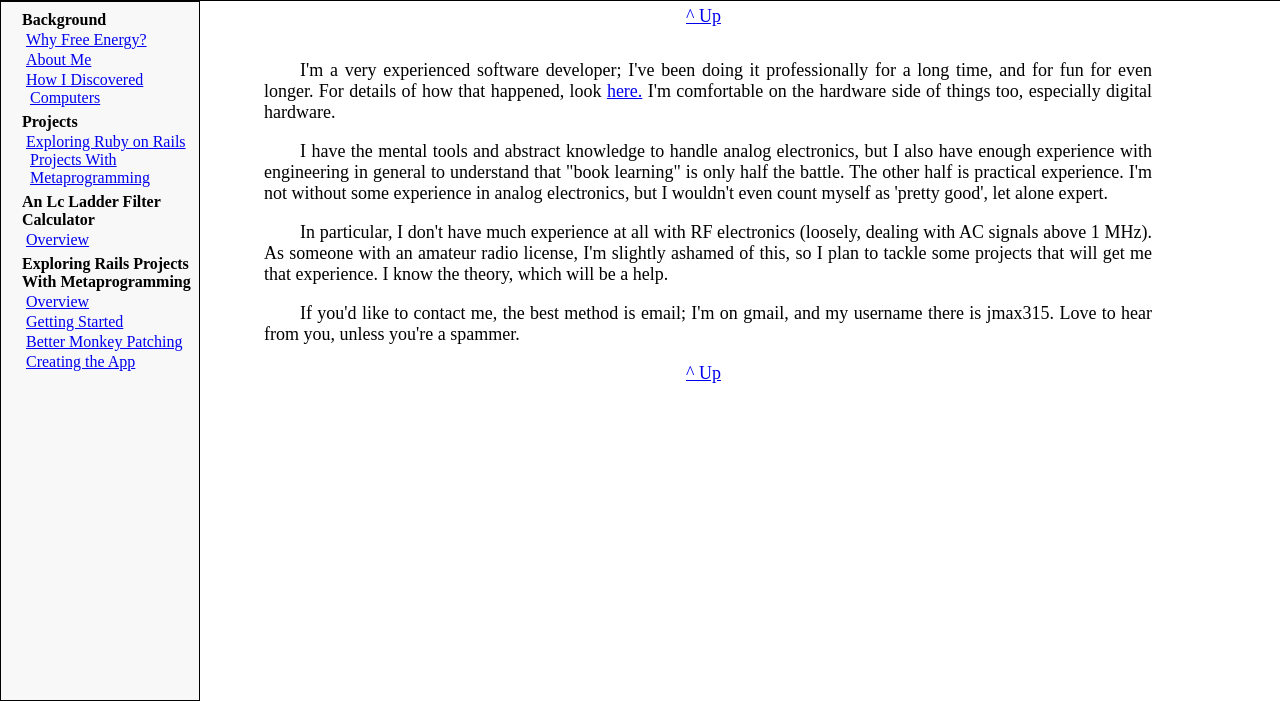
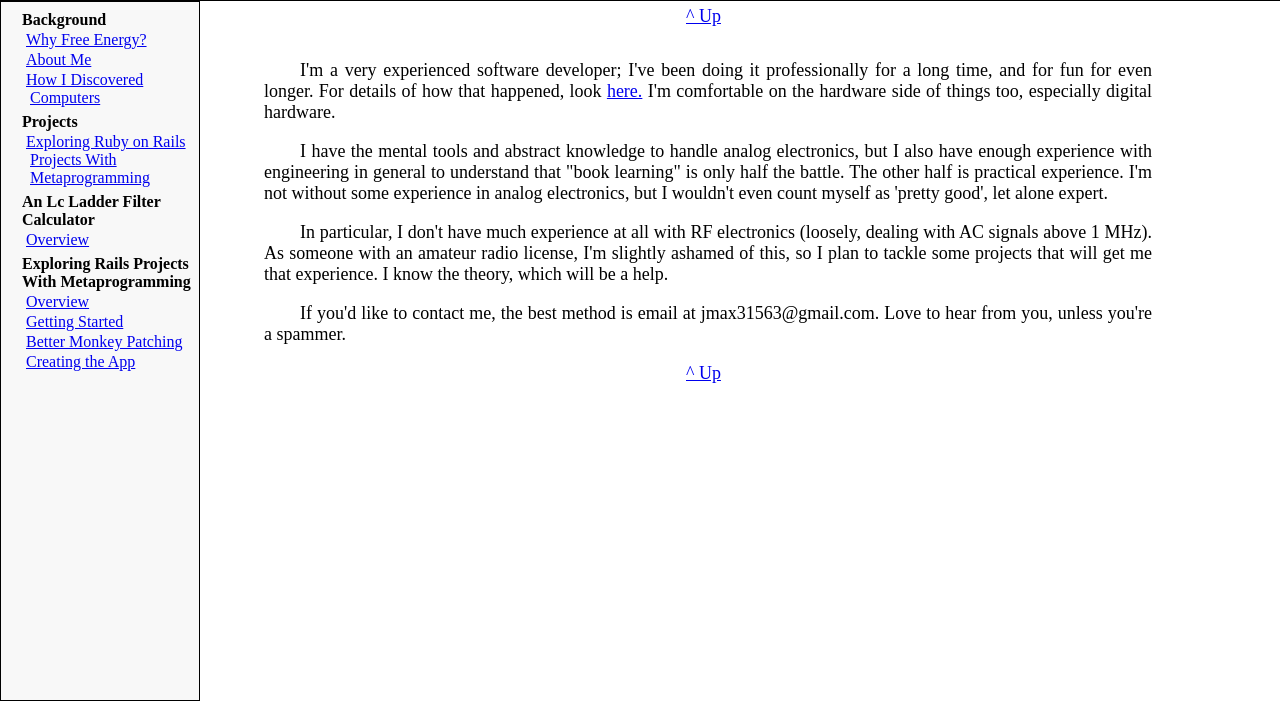
Before and after one commit to jmax315/jmax315.github.io, a plain HTML site: page background/about_me.html in a window 1280 px wide. Shown: the part 99-800 px from the top of the page. Drawn offline with Linux system fonts and the light colour scheme.

Commit message:
Corrected my gmail address.
How embarrassing.

```diff
--- a/background/about_me.html
+++ b/background/about_me.html
@@ -10,6 +10,5 @@ experience in analog electronics, but I wouldn't even count myself as
 (loosely, dealing with AC signals above 1 MHz). As someone with an
 amateur radio license, I'm slightly ashamed of this, so I plan to
 tackle some projects that will get me that experience. I know the
-theory, which will be a help.</p><p>If you'd like to contact me, the best method is email; I'm on gmail,
-and my username there is jmax315. Love to hear from you, unless you're
-a spammer.</p><div id="bottom-navigation"><span class="navigation-prev"></span><span class="navigation-up"><a href="/index.html">^ Up</a></span><span class="navigation-next"></span></div></div></body></html>
+theory, which will be a help.</p><p>If you'd like to contact me, the best method is email at
+jmax31563@gmail.com. Love to hear from you, unless you're a spammer.</p><div id="bottom-navigation"><span class="navigation-prev"></span><span class="navigation-up"><a href="/index.html">^ Up</a></span><span class="navigation-next"></span></div></div></body></html>
```
Also changed, not shown: index.html (+1 -1 lines).
